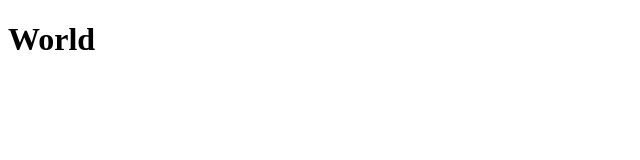
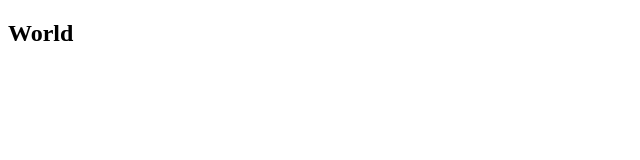
Before and after one commit to 2Joopiter/first-react, a React (Create React App) app: page / in a window 1280 px wide. Shown: the top 160 px of the page, without its empty margins (0-640 px from the left). Built offline with nearby package versions, Linux system fonts and the light colour scheme.

Commit message:
컴포넌트 설명

```diff
--- a/public/index.html
+++ b/public/index.html
@@ -31,4 +31,7 @@
   - app.jsx: 컴포넌트파일. html 태그가 아닌 JSX라는 문법 체계를 이용해서 가상돔 형태로 UI를 구성하는 실제 작업 파일 (마스터 컴포넌트 파일)
   - index.js: App.jsx에 결합된 여러가지 컴포넌트 파일들을 해석해서 public폴더 안쪽에 index.html 파일로 연결해주는 역할을 함
 
+
+  App.jsx의 컴포넌트들을 index.js에서 읽어줘서 public으로 넘겨줌
+
 -->
--- a/src/App.jsx
+++ b/src/App.jsx
@@ -1,9 +1,17 @@
 function App() {
 	return (
 		<div className='App'>
-			<h1>World</h1>
+			<h2>World</h2>
 		</div>
 	);
 }
 
 export default App;
+
+
+// 컴포넌트 함수의 필수조건
+// 1. 무조건 함수명을 대문자로 시작함
+// 2. 무조건 JSX를 리턴
+
+// JSX: 리액트에서 전용으로 쓰이는 돔 생성 문법
+// 원래는 React.createElement()라는 메서드를 이용해서 복잡하게 구성해야 되는 로직을 HTML 태그를 따라한 친화적인 문법으로 편하게 돔을 생성하게 만들어주는 리액트만의 문법 체계
```
